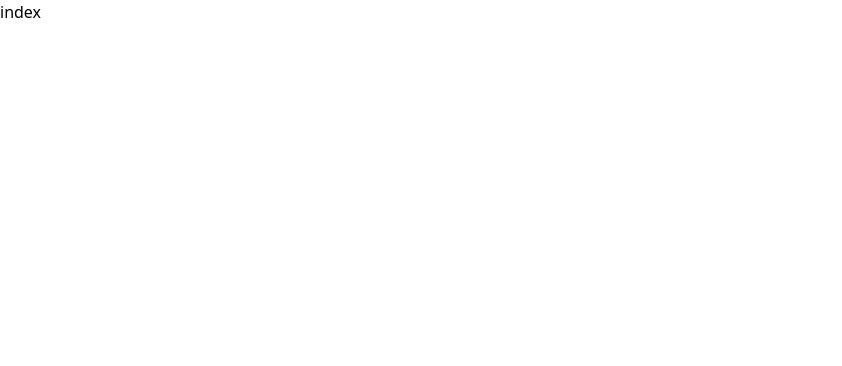
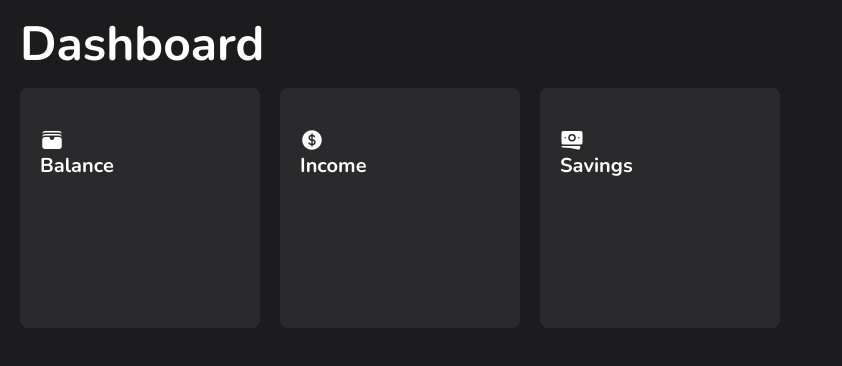
Before and after one commit to eycis/Budget-Dashboard, a Next.js app: page / in a window 1280 px wide. Shown: the top 366 px of the page, without its empty margins (0-842 px from the left). Built offline with nearby package versions, Linux system fonts and the light colour scheme.

Commit message:
Dashboard kpi

```diff
--- /dev/null
+++ b/components/Dashboard.tsx
@@ -0,0 +1,27 @@
+import React from 'react'
+import { WalletIcon, CurrencyDollarIcon, BanknotesIcon } from '@heroicons/react/24/solid';
+
+const Dashboard = () => {
+  return (
+    <div className='bg-[#1c1c1e] absolute w-full h-full  overflow-y-scroll flex justify-start'>
+      <div className='text-white font-title font-bold p-5 text-5xl'> Dashboard
+      <div className='grid grid-cols-4 gap-5 pt-5'>
+        <div className='dashboard-kpi'>
+          <WalletIcon className="h-6 w-6 text-white" />
+          Balance
+        </div>
+        <div className='dashboard-kpi'>
+          <CurrencyDollarIcon className="h-6 w-6 text-white" />
+          Income
+        </div>
+        <div className='dashboard-kpi'>
+          <BanknotesIcon className="h-6 w-6 text-white" />
+          Savings
+        </div>
+      </div>
+      </div>
+    </div>
+  )
+}
+
+export default Dashboard;
--- /dev/null
+++ b/components/Nav.tsx
@@ -0,0 +1,9 @@
+import React from 'react'
+
+const Nav = () => {
+  return (
+    <div>Nav</div>
+  )
+}
+
+export default Nav
--- a/package.json
+++ b/package.json
@@ -9,6 +9,7 @@
     "lint": "next lint"
   },
   "dependencies": {
+    "@heroicons/react": "^2.1.5",
     "next": "15.0.1",
     "react": "19.0.0-rc-69d4b800-20241021",
     "react-dom": "19.0.0-rc-69d4b800-20241021"
--- a/pages/index.tsx
+++ b/pages/index.tsx
@@ -1,8 +1,11 @@
 import React from 'react'
+import Dashboard from '@/components/Dashboard';
 
 const index = () => {
-  return (
-    <div>index</div>
+  return(
+  <div className="overflow-x-hidden">
+    <Dashboard/>
+  </div>
   )
 }
 
--- a/styles/globals.css
+++ b/styles/globals.css
@@ -1,3 +1,11 @@
+@import url('https://fonts.googleapis.com/css2?family=Nunito:ital,wght@0,200..1000;1,200..1000&display=swap');
+
 @tailwind base;
 @tailwind components;
 @tailwind utilities;
+
+@layer components {
+    .dashboard-kpi {
+        @apply text-white font-title font-bold text-xl bg-[#2a2a2c] pt-10 pb-5 px-5 h-60 w-60 rounded-lg hover:bg-[#3a3aa3] transition-colors duration-500
+    }
+}
--- a/tailwind.config.ts
+++ b/tailwind.config.ts
@@ -10,6 +10,8 @@ const config: Config = {
     extend: {
       fontFamily: {
         primary: ['Poppins'],
+        title: ["Nunito", "sans-serif"],
+
       },
     },
   },
```
Also changed, not shown: 1 other file (tests, documents, lock files or other folders).
